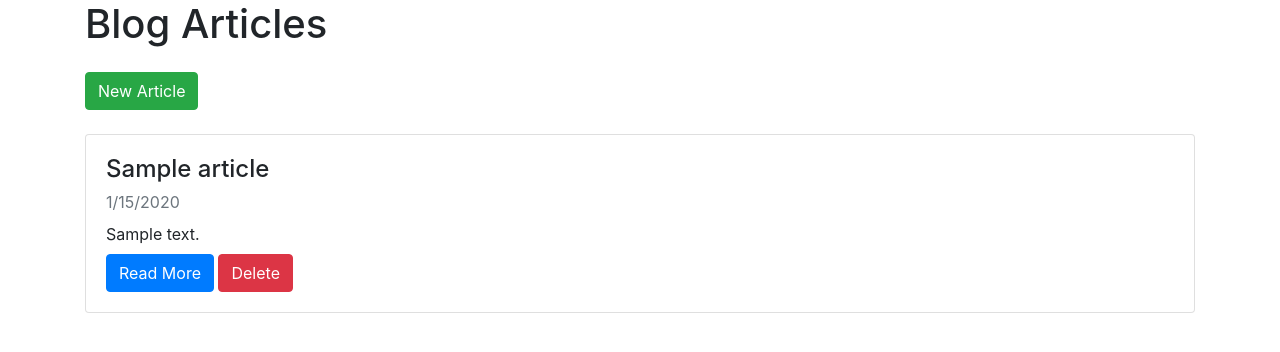
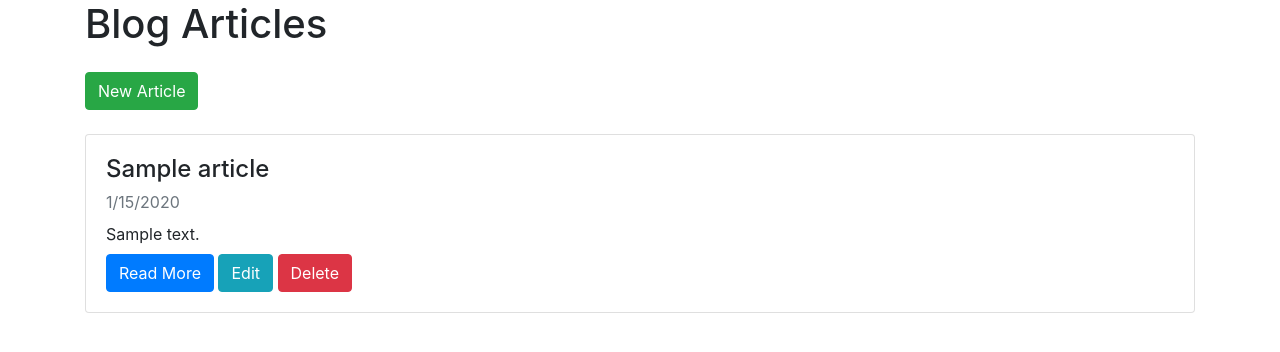
Before and after one commit to RexHolmstrom/blog, a Node server app: page / in a window 1280 px wide. Shown: the top 352 px of the page. Run offline with Node 20, Linux system fonts and the light colour scheme; tables that the repository leaves empty hold one stand-in row (values such as "Sample post"); some libraries are stand-ins or nearby versions.

Commit message:
lastcommit, blog finished

```diff
--- a/views/articles/index.ejs
+++ b/views/articles/index.ejs
@@ -24,6 +24,7 @@
                 </div>
                 <div class="card-text mb-2"><%= article.description %></div>
                 <a href="articles/<%= article.slug %>" class="btn btn-primary">Read More</a>
+                <a href="articles/edit/<%= article.id %>" class="btn btn-info">Edit</a>
                 <form action="/articles/<%= article.id %>?_method=DELETE" method="POST" class="d-inline">
                     <button type="submit" class="btn btn-danger">Delete</button>
                 </form>
```
